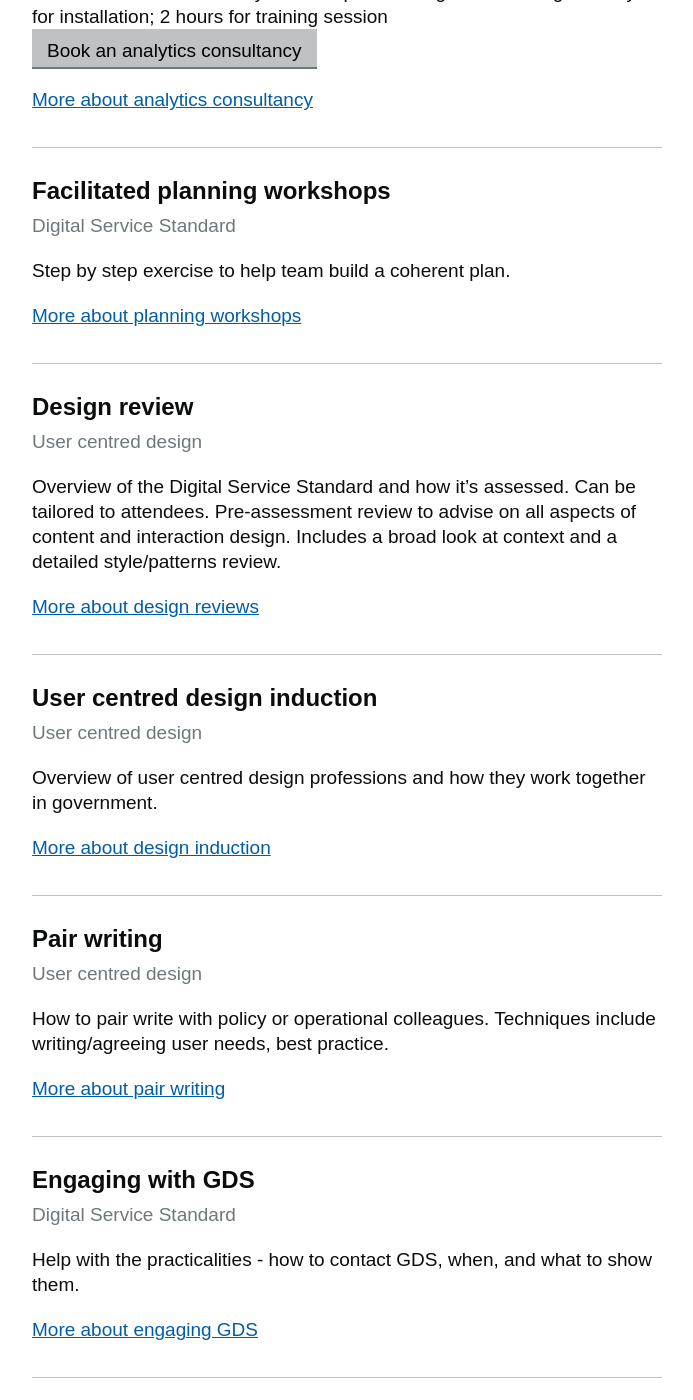
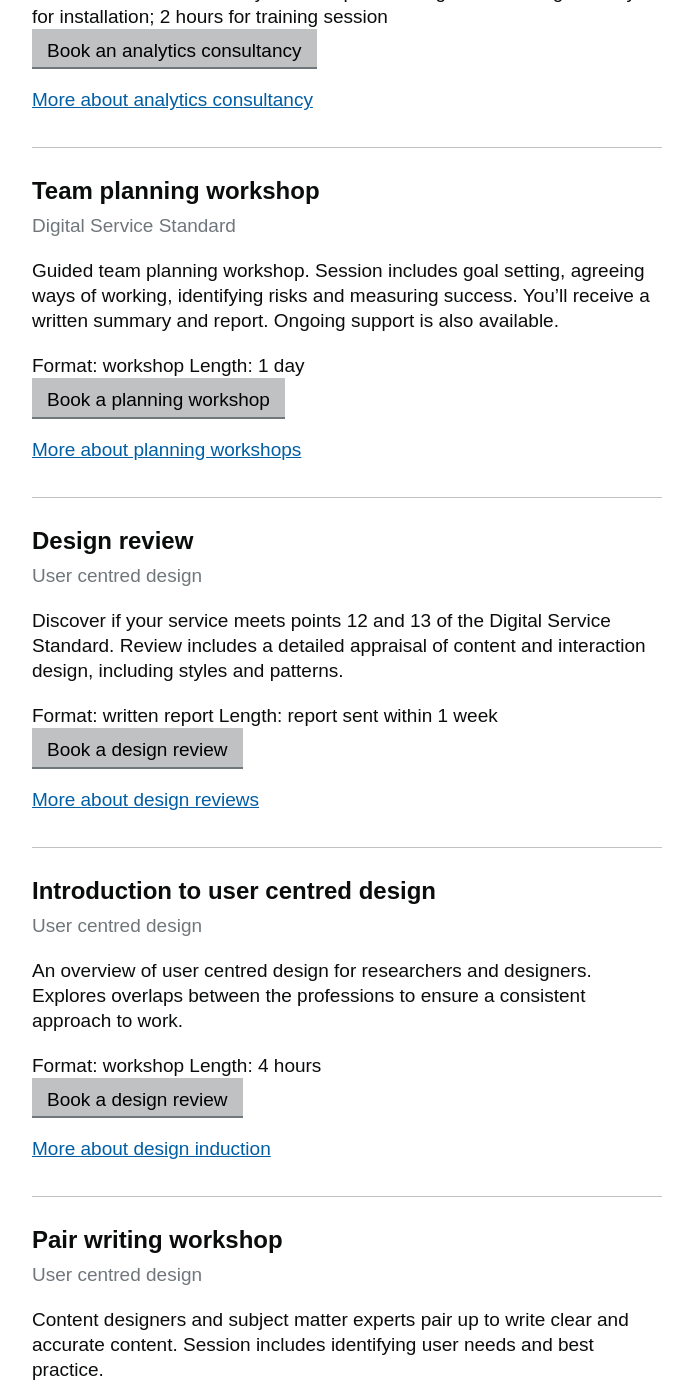
Before and after one commit to Abdul2/coe, a Jekyll site: the page built from index.md, in a window 1280 px wide and 1400 px high, scrolled down 1736 px. Shown: the whole window, without its empty margins (458-1151 px from the left). Built offline with Jekyll 4.4.1, drawn with Linux system fonts in a browser that asks for light colours; some of the changed text lies outside the part shown.

Commit message:
content: more changes

```diff
--- a/index.md
+++ b/index.md
@@ -13,7 +13,7 @@ A rehearsal assessment to find weak areas in your service before its GDS assessm
 
 Format: workshop
 Length: 0.5 day
-
+<br>
 <div class="button-secondary"><a href="mailto:CentreOfExcellenceCentral@digital.homeoffice.gov.uk?subject=Book%20an%20assessment%20rehearsal">Book an assessment rehearsal</a></div>
 
 <details>
@@ -48,7 +48,7 @@ Discover where your service is against the Digital Service Standard. We’ll giv
 
 Format: workshop
 Length: 2 to 3 hours
-
+<br>
 <div class="button-secondary"><a href="mailto:CentreOfExcellenceCentral@digital.homeoffice.gov.uk?subject=Book%20a%20analysis/healthcheck">Book a service health check</a></div>
 
 <details>
@@ -80,7 +80,7 @@ An overview of the GDS Digital Service Standard. We’ll explain the 18 criteria
 
 Format: lunch and learn
 Length: 1 hour
-
+<br>
 <div class="button-secondary"><a href="mailto:CentreOfExcellenceCentral@digital.homeoffice.gov.uk?subject=Book%20a%20standards%induction">Book an intro to standards</a></div>
 
 <details>
@@ -114,7 +114,7 @@ Analytics tools such as Google Analytics will be added to your service and you
 
 Format: installation of analytics tools plus training session
 Length: 1 day for installation; 2 hours for training session
-
+<br>
 <div class="button-secondary"><a href="mailto:CentreOfExcellenceCentral@digital.homeoffice.gov.uk?subject=Book%20a%20analytics%20consultancy">Book an analytics consultancy</a></div>
 
 <details>
@@ -138,12 +138,17 @@ Length: 1 day for installation; 2 hours for training session
 
 <div class="content" markdown="1">
 
-## Facilitated planning workshops
+## Team planning workshop
 
 Digital Service Standard
 {: .meta }
 
-Step by step exercise to help team build a coherent plan.
+Guided team planning workshop. Session includes goal setting, agreeing ways of working, identifying risks and measuring success. You’ll receive a written summary and report. Ongoing support is also available.
+
+Format: workshop
+Length: 1 day
+<br>
+<div class="button-secondary"><a href="mailto:CentreOfExcellenceCentral@digital.homeoffice.gov.uk?subject=Book%20a%20planning%20workshop">Book a planning workshop</a></div>
 
 <details>
   <summary><span class="summary">More about planning workshops</span></summary>
@@ -158,7 +163,6 @@ Step by step exercise to help team build a coherent plan.
       <li>plans more likely to meet deadlines and goals</li>
       <li>ongoing support from the centre of excellence for duration of the phase</li>
     </ul>
-    <div class="button-secondary"><a href="mailto:CentreOfExcellenceCentral@digital.homeoffice.gov.uk?subject=Book%20a%20planning%20workshop">Book a planning workshop</a></div>
   </div>
 </details>
 
@@ -174,7 +178,12 @@ Step by step exercise to help team build a coherent plan.
 User centred design
 {: .meta }
 
-Overview of the Digital Service Standard and how it's assessed. Can be tailored to attendees. Pre-assessment review to advise on all aspects of content and interaction design. Includes a broad look at context and a detailed style/patterns review.
+Discover if your service meets points 12 and 13 of the Digital Service Standard. Review includes a detailed appraisal of content and interaction design, including styles and patterns.
+
+Format: written report
+Length: report sent within 1 week
+<br>
+<div class="button-secondary"><a href="mailto:CentreOfExcellenceCentral@digital.homeoffice.gov.uk?subject=Book%20a%20design%20review">Book a design review</a></div>
 
 <details>
   <summary><span class="summary">More about design reviews</span></summary>
@@ -187,7 +196,6 @@ Overview of the Digital Service Standard and how it's assessed. Can be tailored
     <ul class="list list-bullet">
       <li>written review with clear recommendations</li>
     </ul>
-    <div class="button-secondary"><a href="mailto:CentreOfExcellenceCentral@digital.homeoffice.gov.uk?subject=Book%20a%20design%20review">Book a design review</a></div>
   </div>
 </details>
 
@@ -198,12 +206,17 @@ Overview of the Digital Service Standard and how it's assessed. Can be tailored
 
 <div class="content" markdown="1">
 
-## User centred design induction
+## Introduction to user centred design
 
 User centred design
 {: .meta }
 
-Overview of user centred design professions and how they work together in government.
+An overview of user centred design for researchers and designers. Explores overlaps between the professions to ensure a consistent approach to work.
+
+Format: workshop
+Length: 4 hours
+<br>
+<div class="button-secondary"><a href="mailto:CentreOfExcellenceCentral@digital.homeoffice.gov.uk?subject=Book%20a%20design%20review">Book a design review</a></div>
 
 <details>
   <summary><span class="summary">More about design induction</span></summary>
@@ -216,7 +229,6 @@ Overview of user centred design professions and how they work together in govern
     <ul class="list list-bullet">
       <li>Consistent approach to user centred design</li>
     </ul>
-    <div class="button-secondary"><a href="mailto:CentreOfExcellenceCentral@digital.homeoffice.gov.uk?subject=Book%20a%20design%20review">Book a design review</a></div>
   </div>
 </details>
 
@@ -227,12 +239,17 @@ Overview of user centred design professions and how they work together in govern
 
 <div class="content" markdown="1">
 
-## Pair writing
+## Pair writing workshop
 
 User centred design
 {: .meta }
 
-How to pair write with policy or operational colleagues. Techniques include writing/agreeing user needs, best practice.
+Content designers and subject matter experts pair up to write clear and accurate content. Session includes identifying user needs and best practice.
+
+Format: workshop
+Length: 4 hours
+<br>
+<div class="button-secondary"><a href="mailto:CentreOfExcellenceCentral@digital.homeoffice.gov.uk?subject=Book%20a%20pair%20writing%20workshop">Book a pair writing workshop</a></div>
 
 <details>
   <summary><span class="summary">More about pair writing</span></summary>
@@ -245,7 +262,6 @@ How to pair write with policy or operational colleagues. Techniques include writ
     <ul class="list list-bullet">
       <li>understand how to write content that is both clear and legally accurate</li>
     </ul>
-    <div class="button-secondary"><a href="mailto:CentreOfExcellenceCentral@digital.homeoffice.gov.uk?subject=Book%20a%20pair%20writing%20workshop">Book a pair writing workshop</a></div>
   </div>
 </details>
 
@@ -256,12 +272,16 @@ How to pair write with policy or operational colleagues. Techniques include writ
 
 <div class="content" markdown="1">
 
-## Engaging with GDS
+## Engaging GDS
 
 Digital Service Standard
 {: .meta }
 
-Help with the practicalities - how to contact GDS, when, and what to show them.
+Advice on when to speak to GDS about your service and what to show them. For example, when and how to seek funding approval, support or an assessment.
+
+Format: personal advice
+<br>
+<div class="button-secondary"><a href="mailto:CentreOfExcellenceCentral@digital.homeoffice.gov.uk?subject=Book%20engaging%20with%20GDS">Book engaging GDS</a></div>
 
 <details>
   <summary><span class="summary">More about engaging GDS</span></summary>
@@ -274,7 +294,6 @@ Help with the practicalities - how to contact GDS, when, and what to show them.
     <ul class="list list-bullet">
       <li>output of next steps depends on the service</li>
     </ul>
-    <div class="button-secondary"><a href="mailto:CentreOfExcellenceCentral@digital.homeoffice.gov.uk?subject=Book%20engaging%20with%20GDS">Book engaging with GDS review</a></div>
   </div>
 
 </details>
@@ -291,7 +310,9 @@ Help with the practicalities - how to contact GDS, when, and what to show them.
 User centred design
 {: .meta }
 
-In-house patterns to complement the GDS design patterns, particularly around internal services.
+An online library of design patterns to create consistency between Home Office services and GDS designs.
+<br>
+<div class="button-secondary"><a href="https://home-office-digital-patterns.herokuapp.com/">Our design patterns</a></div>
 
 <details>
   <summary><span class="summary">More about design patterns</span></summary>
@@ -304,7 +325,6 @@ In-house patterns to complement the GDS design patterns, particularly around int
     <ul class="list list-bullet">
       <li>quicker and cheaper to build services. Consistency across HO services</li>
     </ul>
-    <div class="button-secondary"><a href="https://home-office-digital-patterns.herokuapp.com/">Our design patterns</a></div>
   </div>
 </details>
 
@@ -320,7 +340,12 @@ In-house patterns to complement the GDS design patterns, particularly around int
 User centred design
 {: .meta }
 
-How to use the GDS prototyping kit to quickly create prototype government services for testing ideas with users. Advanced features to make the prototype as realistic as possible.
+Learn how to use the GDS prototyping kit to create services that are ready to test with users.
+
+Format: workshop
+Length: 2 hours
+<br>
+<div class="button-secondary"><a href="mailto:CentreOfExcellenceCentral@digital.homeoffice.gov.uk?subject=Book%20prototype%20kit%20training">Book kit training</a></div>
 
 <details>
   <summary><span class="summary">More about prototype training</span></summary>
@@ -333,7 +358,6 @@ How to use the GDS prototyping kit to quickly create prototype government servic
     <ul class="list list-bullet">
       <li>how to use the GOV.UK kit</li>
     </ul>
-    <div class="button-secondary"><a href="mailto:CentreOfExcellenceCentral@digital.homeoffice.gov.uk?subject=Book%20prototype%20kit%20training">Book prototype kit training</a></div>
   </div>
 </details>
 
@@ -353,7 +377,7 @@ How to discover the problems you want your service to solve. Advice includes ach
 
 <p>Format: workshop<br>
 Length: 2 hours</p>
-
+<br>
 <div class="button-secondary"><a href="mailto:CentreOfExcellenceCentral@digital.homeoffice.gov.uk?subject=Book%20actual%20problems%20workshop">Book problem solving workshop</a></div>
 
 <details>
@@ -381,7 +405,12 @@ Length: 2 hours</p>
 Product management
 {: .meta }
 
-Workshop and tools to help you measure value, estimate cost and track both through delivery.
+Improve reporting governance by learning how to measure value, estimate cost and track both through delivery.
+
+Format: workshop
+Length: 2 hours
+<br>
+<div class="button-secondary"><a href="mailto:CentreOfExcellenceCentral@digital.homeoffice.gov.uk?subject=Book%20a%20measuring%20values%20workshop">Book a measuring values workshop</a></div>
 
 <details>
   <summary><span class="summary">More about measuring value</span></summary>
@@ -390,7 +419,6 @@ Workshop and tools to help you measure value, estimate cost and track both throu
     <ul class="list list-bullet">
       <li>ensures successful outcomes and effective reporting governance</li>
     </ul>
-    <div class="button-secondary"><a href="mailto:CentreOfExcellenceCentral@digital.homeoffice.gov.uk?subject=Book%20a%20measuring%20values%20workshop">Book a measuring values workshop</a></div>
   </div>
 
 </details>
@@ -407,7 +435,12 @@ Workshop and tools to help you measure value, estimate cost and track both throu
 Accessibility and inclusion
 {: .meta }
 
-Awareness raising session covering the full range of access needs, what to consider when building services and interactive session with a case study exercise.
+Learn how to build services that meet a range of access needs and satisfy the Equality Act 2010. Workshops include an interactive session with a case study exercise.
+
+Format: workshop
+Length: 1 day
+<br>
+<div class="button-secondary"><a href="mailto:CentreOfExcellenceCentral@digital.homeoffice.gov.uk?subject=Place%20on%20access%20needs%20induction">Book a place on access needs induction</a></div>
 
 <details>
   <summary><span class="summary">More about access needs induction</span></summary>
@@ -417,7 +450,6 @@ Awareness raising session covering the full range of access needs, what to consi
       <li>raise awareness of the legal requirements to build accessible services</li>
       <li>equip staff with the skills they need to meet obligations in the Equality Act</li>
     </ul>
-    <div class="button-secondary"><a href="mailto:CentreOfExcellenceCentral@digital.homeoffice.gov.uk?subject=Place%20on%20access%20needs%20induction">Get a place on access needs induction</a></div>
   </div>
 </details>
 
@@ -430,7 +462,12 @@ Awareness raising session covering the full range of access needs, what to consi
 User centred design
 {: .meta }
 
-This 1 hour introduction to content design will give you an overview of what content design is and what content designers do.
+Discover what content design is and what content designers do. Session includes user needs, minimum viable content, how people read, style and structure, and writing content for transactional services.
+
+Format: lunch and learn
+Length: 1 hour
+<br>
+<div class="button-secondary"><a href="mailto:CentreOfExcellenceCentral@digital.homeoffice.gov.uk?subject=Content%20design%20introduction">Content design introduction</a></div>
 
 <details>
   <summary><span class="summary">More about content design</span></summary>
@@ -443,19 +480,20 @@ This 1 hour introduction to content design will give you an overview of what con
     <ul class="list list-bullet">
       <li>1 hour talk with hands on exercise. Covers user needs, minimum viable content, how people read, style and structure and writing content for transactional services</li>
     </ul>
-    <div class="button-secondary"><a href="mailto:CentreOfExcellenceCentral@digital.homeoffice.gov.uk?subject=Content%20design%20introduction">Content design introduction</a></div>
   </div>
 </details>
 
 </div>
 
 <div class="content" markdown="1">
-## User research studio
+## User research lab
 
 User centred design
 {: .meta }
 
-Cost saving research facility for use with members of the public, and staff - in Croydon and Sheffield.
+User research lab with audio and video recording equipment at Metro Point in Croydon. Teams can watch participants from a different room. Recordings from your session will be shared on the day.
+<br>
+<div class="button-secondary"><a href="mailto:researchservices@digital.homeoffice.gov.uk">Contact our research team to check availability and book</a></div>
 
 <details>
   <summary><span class="summary">More about the user research studio</span></summary>
@@ -469,19 +507,23 @@ Cost saving research facility for use with members of the public, and staff - in
       <li>observe how your users use your service, where your service is doing well and where it needs improving</li>
       <li>audio and video recordings of your research sessions will be shared on the day</li>
     </ul>
-    <div class="button-secondary"><a href="mailto:researchservices@digital.homeoffice.gov.uk">Contact our research team to check availability and book</a></div>
   </div>
 </details>
 
 </div>
 
 <div class="content" markdown="1">
-## Recruiting user research participants
+## Recruit user research participants
 
 User centred design
 {: .meta }
 
-Help with finding people to take part in user research and usability testing on your project. How to use in-house recruitment,  incentives, procure external suppliers, and advice on how to include a diverse range of users.
+We can help you find people for user research and usability testing. For example, we can provide lists of potential research participants or help you source new participants. We can also use internal access needs panels to provide contacts for recruitment.
+
+Format: personal advice
+Length: recruiting participants using external agencies can take up to 8 weeks, or 4 weeks if using in-house teams; contacts for recruitment can be supplied within 2 weeks.
+<br>
+<div class="button-secondary"><a href="mailto:researchservices@digital.homeoffice.gov.uk">Contact our research team to book</a></div>
 
 <details>
   <summary><span class="summary">More about recruiting participants</span></summary>
@@ -497,7 +539,7 @@ Help with finding people to take part in user research and usability testing on
       <li>networks and contacts you can approach</li>
       <li>datasets and research panels you can mine for participants</li>
     </ul>
-    <div class="button-secondary"><a href="mailto:researchservices@digital.homeoffice.gov.uk">Contact our research team to book</a></div>
+
   </div>
 </details>
 
@@ -509,7 +551,12 @@ Help with finding people to take part in user research and usability testing on
 User centred design
 {: .meta }
 
-Access to a collection of insight gleaned from user research to add to your knowledge base. Real insights from real projects. Pointers on how to find information on Sharepoint and the best people to speak with to find out more.
+Access to a bank of information discovered through past user research. We can tell you how to find information on SharePoint and who to speak to about specific findings.
+
+Format: documents, photos, video clips and html content; briefing from user researchers on specific findings
+Length: assets and links collated and shared within 2 weeks
+<br>
+<div class="button-secondary"><a href="mailto:researchservices@digital.homeoffice.gov.uk">Contact our research team to book</a></div>
 
 <details>
   <summary><span class="summary">More about our research knowledge store</span></summary>
@@ -525,7 +572,6 @@ Access to a collection of insight gleaned from user research to add to your know
     <ul class="list list-bullet">
       <li>a knowledge base to inform future research on your project</li>
     </ul>
-    <div class="button-secondary"><a href="mailto:researchservices@digital.homeoffice.gov.uk">Contact our research team to book</a></div>
   </div>
 </details>
 
```
